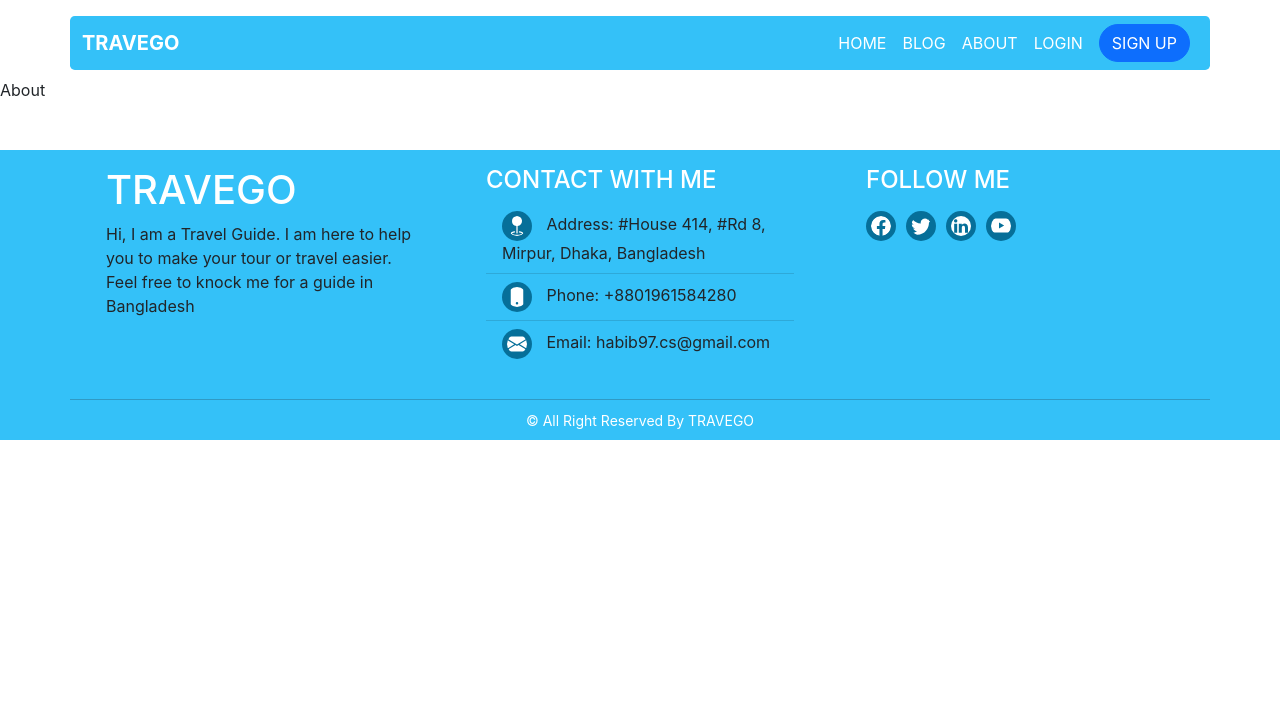
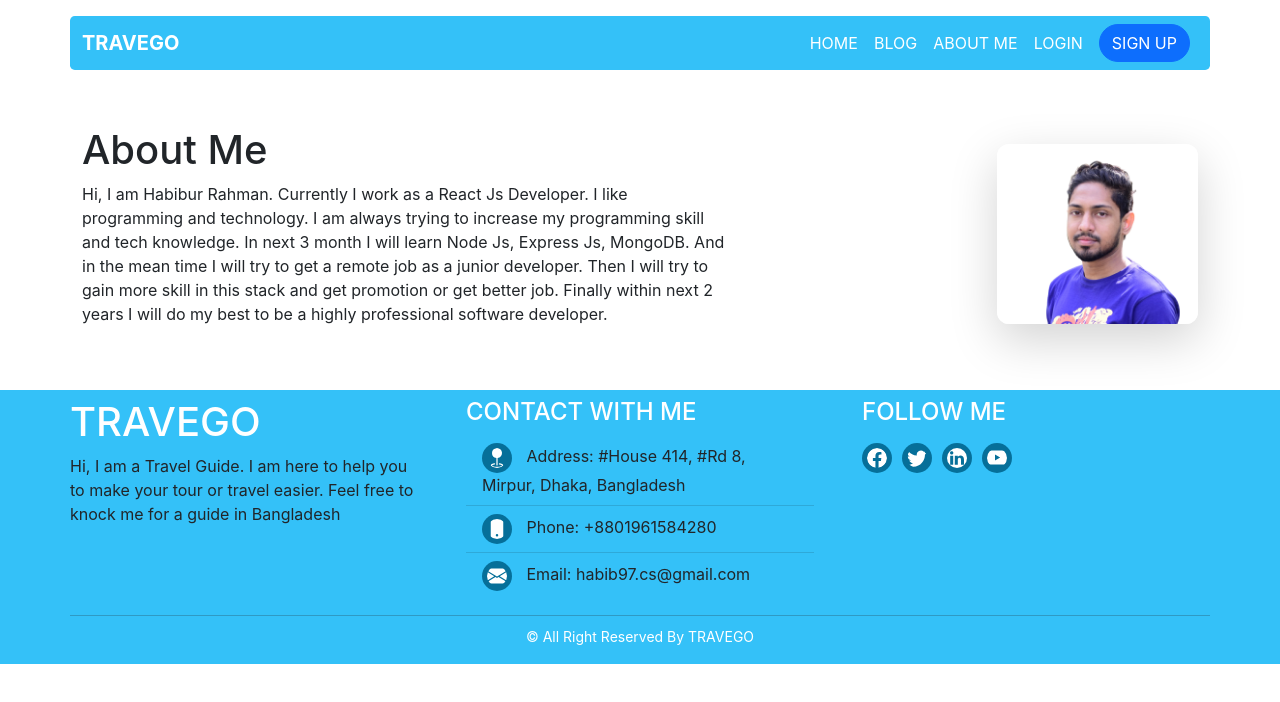
Before and after one commit to habib-sc/travego, a React (Create React App) app: page /about in a window 1280 px wide. Shown: the top 702 px of the page. Built offline with nearby package versions, Linux system fonts and the light colour scheme; no server answers.

Commit message:
Added about me page and its content

```diff
--- /dev/null
+++ b/src/components/Pages/About/About.css
@@ -0,0 +1,6 @@
+.about-img{
+    border-radius: 12px;
+}
+.about-img img{
+    border-radius: 12px;
+}
--- a/src/components/Pages/About/About.js
+++ b/src/components/Pages/About/About.js
@@ -1,9 +1,17 @@
 import React from 'react';
+import profileImage from '../../../assets/images/habib-bg-white.png';
+import './About.css';
 
 const About = () => {
     return (
-        <div>
-            About
+        <div className='container d-flex flex-wrap flex-md-nowrap justify-content-between align-items-center mt-5 gap-5'>
+            <div>
+                <h1>About Me</h1>
+                <p className='w-75'>Hi, I am Habibur Rahman. Currently I work as a React Js Developer. I like programming and technology. I am always trying to increase my programming skill and tech knowledge. In next 3 month I will learn Node Js, Express Js, MongoDB. And in the mean time I will try to get a remote job as a junior developer. Then I will try to gain more skill in this stack and get promotion or get better job. Finally within next 2 years I will do my best to be a highly professional software developer.</p>
+            </div>
+            <div className='about-img shadow-lg w-75'>
+                <img src={profileImage} className='img-fluid' alt="" />
+            </div>
         </div>
     );
 };
--- a/src/components/Pages/Footer/Footer.js
+++ b/src/components/Pages/Footer/Footer.js
@@ -4,13 +4,13 @@ import './Footer.css';
 
 const Footer = () => {
     return (
-        <div className='footer-bg mt-5'>
-            <section className='row gap-5 container mx-auto py-3'>
-                <div className='col'>
+        <div className='footer-bg mt-5 py-2'>
+            <section className='row gap-5 container mx-auto p-0'>
+                <div className='col p-0'>
                     <h1 className='text-uppercase text-white'>Travego</h1>
                     <p>Hi, I am a Travel Guide. I am here to help you to make your tour or travel easier. Feel free to knock me for a guide in Bangladesh</p>
                 </div>
-                <div className='col'>
+                <div className='col p-0'>
                     <h4 className='text-uppercase text-white'>Contact With Me</h4>
                     <ul className="list-group tg-footer-list list-group-flush">
                         <li className="list-group-item"><GeoFill className='tg-footer-icon'></GeoFill> Address: #House 414, #Rd 8, Mirpur, Dhaka, Bangladesh</li>
@@ -18,7 +18,7 @@ const Footer = () => {
                         <li className="list-group-item"><EnvelopeFill className='tg-footer-icon'></EnvelopeFill> Email: habib97.cs@gmail.com</li>
                     </ul>
                 </div>
-                <div className='col'>
+                <div className='col p-0'>
                     <h4 className='text-uppercase text-white mb-3'>Follow Me</h4>
                     <div>
                         <a href="#"><Facebook className='tg-footer-icon'></Facebook></a>
--- a/src/components/Shared/Header/Header.js
+++ b/src/components/Shared/Header/Header.js
@@ -31,7 +31,7 @@ const Header = () => {
                                 <Link className='nav-link text-white' to='/blog'>Blog</Link>
                             </li>
                             <li className="nav-item">
-                                <Link className='nav-link text-white' to='/about'>About</Link>
+                                <Link className='nav-link text-white' to='/about'>About Me</Link>
                             </li>
                             {!user &&
                             <li className="nav-item">
```
Also changed, not shown: src/assets/images/habib-bg-white.png (added).
